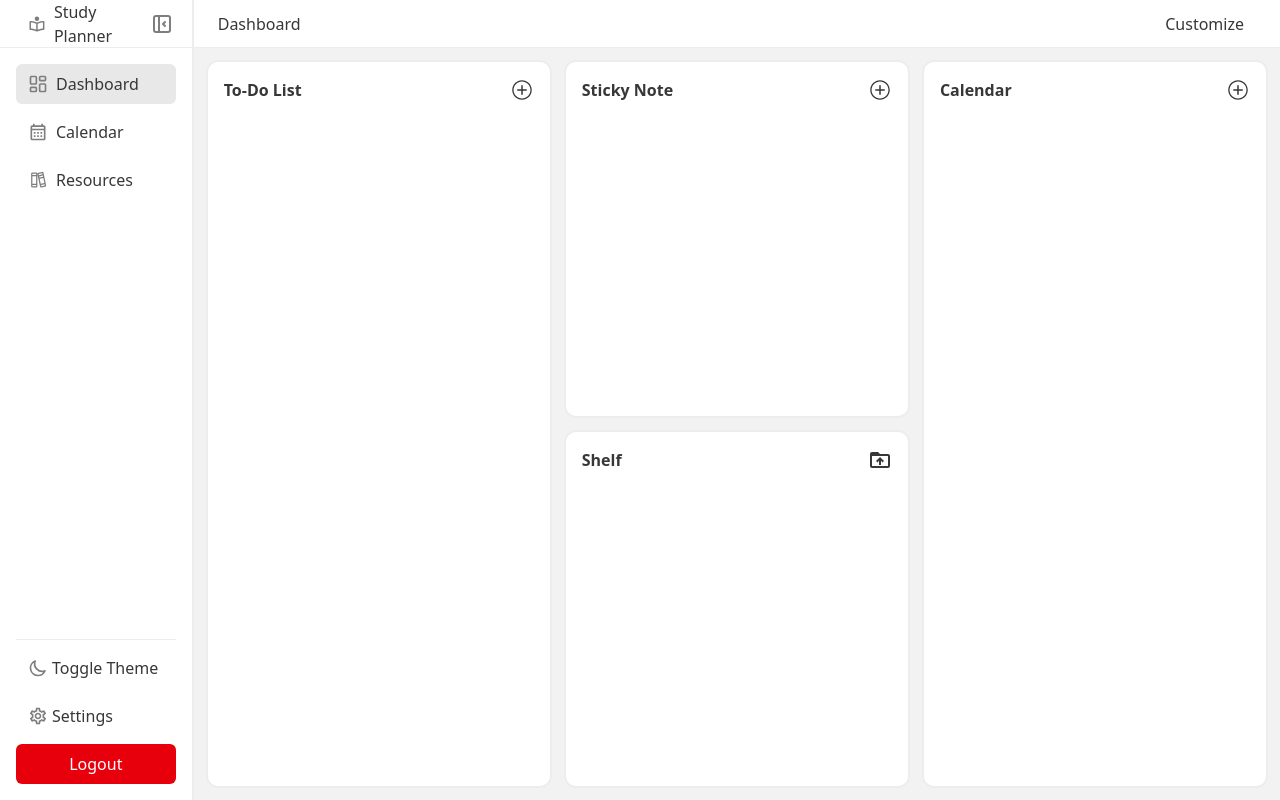
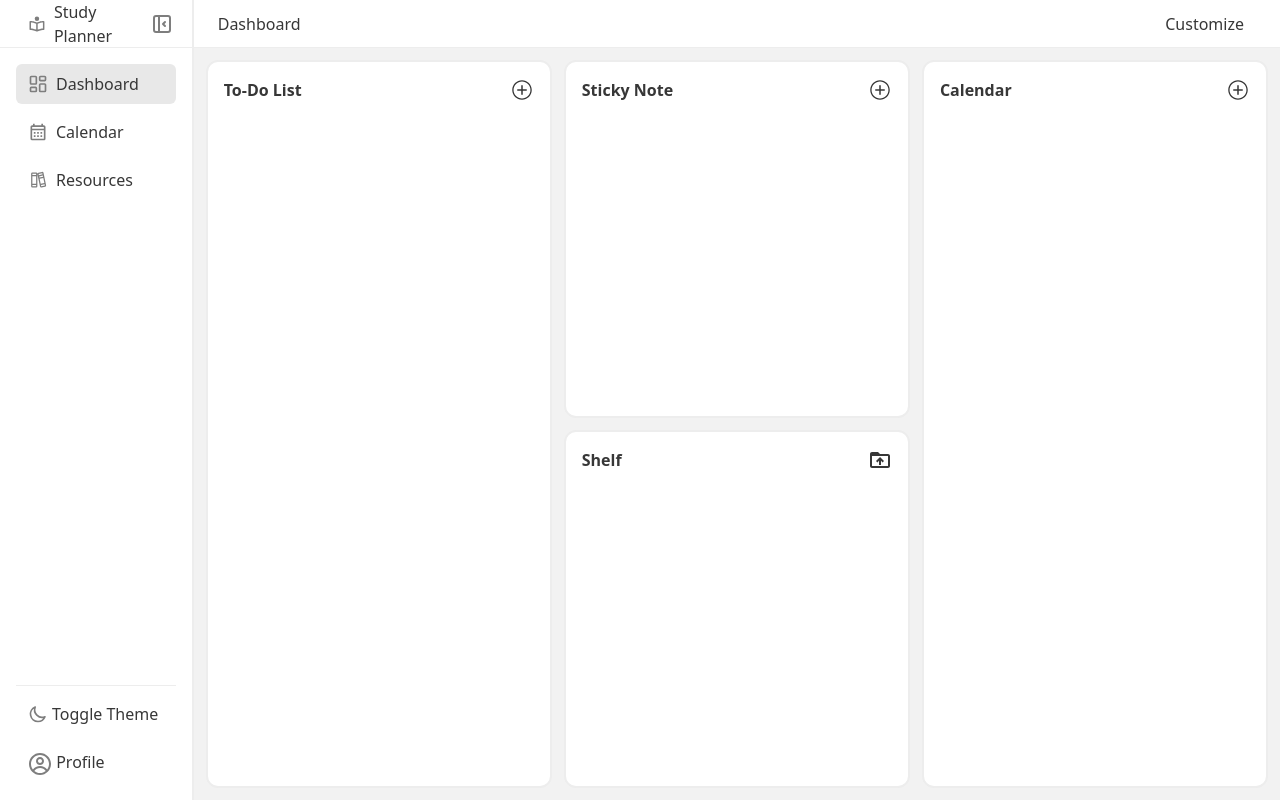
Before and after one commit to Kay199711/Studyplanner, a React (Vite) app in the folder frontend/: page /dashboard in a window 1280 px wide. Built offline with nearby package versions, Linux system fonts and the light colour scheme; no server answers; sample sign-in values are in the browser's storage.

Commit message:
feat: added a profile component + resized the settings popup

```diff
--- /dev/null
+++ b/frontend/src/components/Profile.jsx
@@ -0,0 +1,63 @@
+import { useEffect, useRef, useState } from 'react';
+import { CgProfile } from "react-icons/cg";
+
+export default function Profile({ onOpenSettings, onLogout }) {
+  const [isOpen, setIsOpen] = useState(false);
+  const menuRef = useRef(null);
+
+  useEffect(() => {
+    if (!isOpen) return;
+
+    const handleOutsideClick = (event) => {
+      if (menuRef.current && !menuRef.current.contains(event.target)) {
+        setIsOpen(false);
+      }
+    };
+
+    const handleEscape = (event) => {
+      if (event.key === 'Escape') setIsOpen(false);
+    };
+
+    document.addEventListener('mousedown', handleOutsideClick);
+    document.addEventListener('keydown', handleEscape);
+
+    return () => {
+      document.removeEventListener('mousedown', handleOutsideClick);
+      document.removeEventListener('keydown', handleEscape);
+    };
+  }, [isOpen]);
+
+  return (
+    <div ref={menuRef} className="relative">
+      {isOpen && (
+        <div className="absolute bottom-full left-0 mb-2 w-full rounded-md border border-brd-primary bg-primary p-1 shadow-lg dark:border-brd-primary-dark dark:bg-primary-dark z-20">
+          <button
+            onClick={() => {
+              onOpenSettings();
+              setIsOpen(false);
+            }}
+            className="w-full text-left px-3 py-2 rounded-md hover:bg-hover hover:dark:bg-hover-dark cursor-pointer"
+          >
+            Settings
+          </button>
+          <button
+            onClick={() => {
+              onLogout();
+              setIsOpen(false);
+            }}
+            className="w-full text-left px-3 py-2 rounded-md hover:bg-hover hover:dark:bg-hover-dark cursor-pointer text-red-600 dark:text-red-400"
+          >
+            Logout
+          </button>
+        </div>
+      )}
+
+      <button
+        onClick={() => setIsOpen((prev) => !prev)}
+        className="w-full text-left block px-3 py-2 rounded-md hover:bg-hover hover:dark:bg-hover-dark cursor-pointer"
+      >
+        <CgProfile className="inline w-6 h-6 text-icon dark:text-icon-dark" /> Profile
+      </button>
+    </div>
+  );
+}
--- a/frontend/src/components/Sidebar.jsx
+++ b/frontend/src/components/Sidebar.jsx
@@ -11,6 +11,7 @@ import { LuLayoutDashboard } from "react-icons/lu";
 import { BiBookReader } from "react-icons/bi";
 import { useState } from 'react';
 import Settings from './Settings';
+import Profile from './Profile';
 
 export default function Sidebar({ isDark, setIsDark, sidebarOpen, setSidebarOpen, sidebarRef, toggleSidebar }) {
   const { logout } = useAuth();
@@ -99,6 +100,7 @@ export default function Sidebar({ isDark, setIsDark, sidebarOpen, setSidebarOpen
                 Resources
               </Link>
             </nav>
+
             <nav className="border-t border-brd-primary dark:border-brd-primary-dark pt-2 space-y-2">
               <button
                 onClick={() => setIsDark(!isDark)}
@@ -112,19 +114,11 @@ export default function Sidebar({ isDark, setIsDark, sidebarOpen, setSidebarOpen
                   <HiOutlineMoon className="w-5 h-5 text-icon dark:text-icon-dark" />
                 )} Toggle Theme
               </button>
-              <button
-                onClick={() => setIsSettingsOpen(true)}
-                className="w-full text-left flex items-center gap-1 px-3 py-2 rounded-md hover:bg-hover hover:dark:bg-hover-dark cursor-pointer"
-              >
-                <MdOutlineSettings className='w-5 h-5 text-icon dark:text-icon-dark '/>
-                Settings
-              </button>
-              <button
-                onClick={handleLogout}
-                className="w-full px-4 py-2 bg-red-600 text-white rounded-md hover:cursor-pointer hover:bg-red-700 focus:outline-none focus:ring-2 focus:ring-red-500"
-              >
-                Logout
-              </button>
+
+              <Profile
+                onOpenSettings={() => setIsSettingsOpen(true)}
+                onLogout={handleLogout}
+              />
             </nav>
           </div>
          ) : (
```
